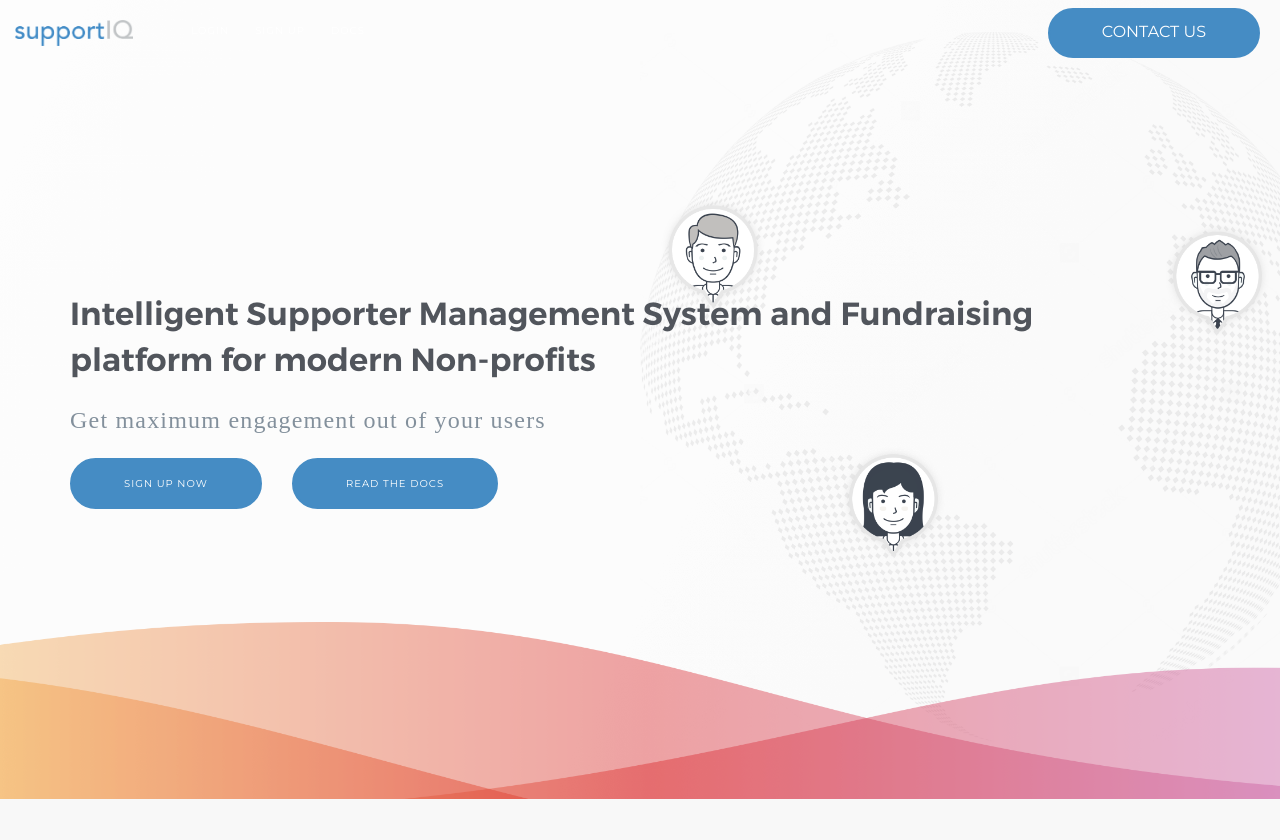
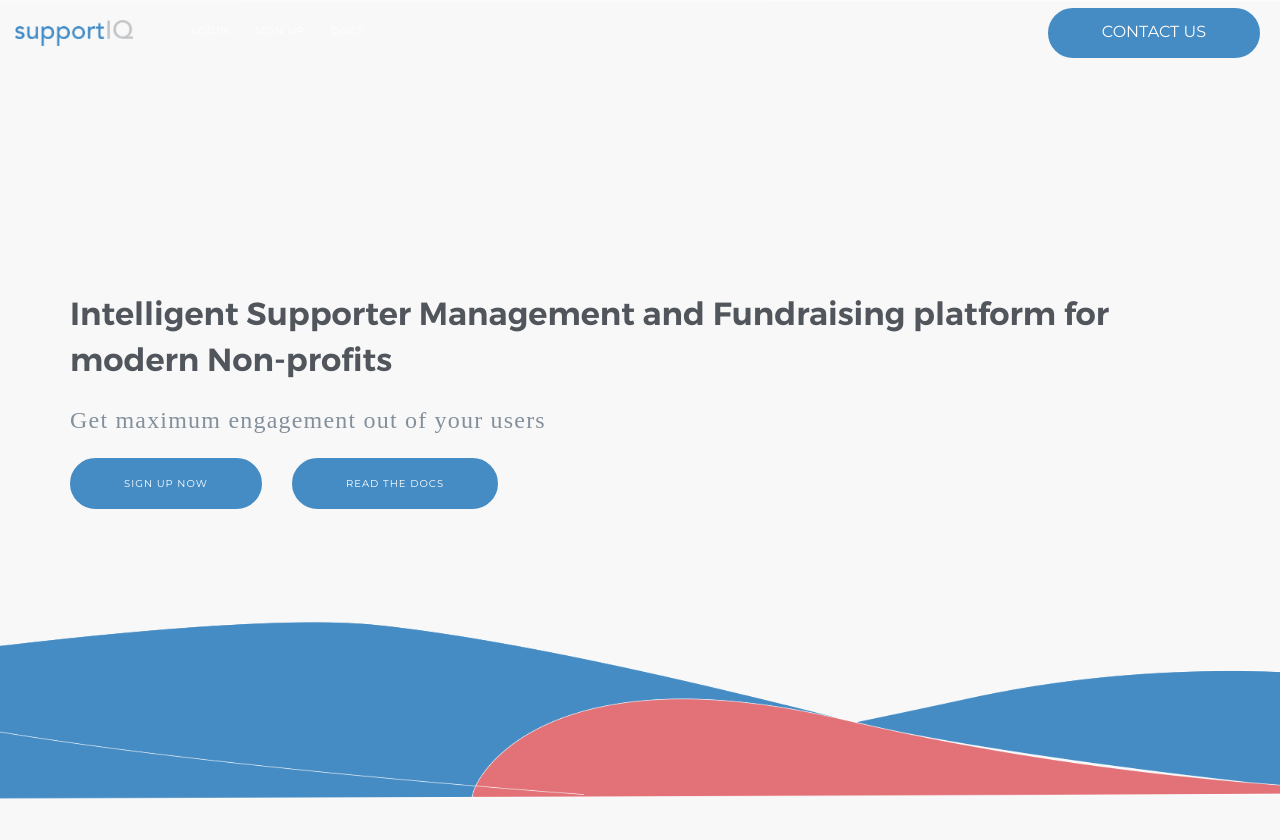
Before and after one commit to ExC0d3/angehack16-jaipur, a Flask app: page / in a window 1280 px wide. Shown: the top 840 px of the page. Run offline with Flask 2, Linux system fonts and the light colour scheme; some libraries are stand-ins or nearby versions; some web fonts are replaced.

Commit message:
bg change

```diff
--- a/server/app/templates/index.html
+++ b/server/app/templates/index.html
@@ -50,7 +50,7 @@
             <div class="container pos-vertical-center">
                 <div class="row">
                     <div class="col-md-11 col-sm-11">
-                        <h3 style="color:#51555C;">Intelligent Supporter Management System and Fundraising platform for modern Non-profits</h3>
+                        <h3 style="color:#51555C;">Intelligent Supporter Management and Fundraising platform for modern Non-profits</h3>
                         <p>
                             <div class="sub_text">Get maximum engagement out of your users</div>
                         </p>
```
Also changed, not shown: server/app/static/img/laborbg.png, server/app/static/img/logo-dark.png (deleted).
